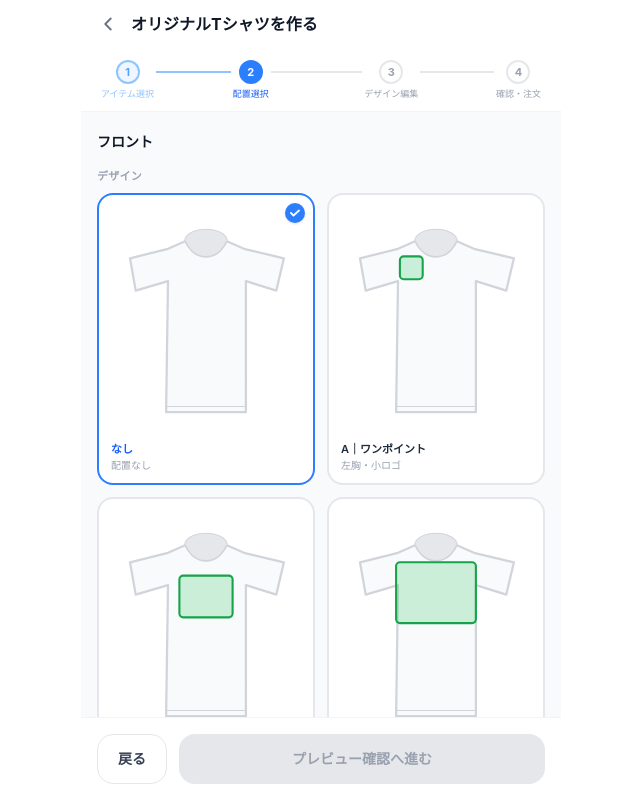
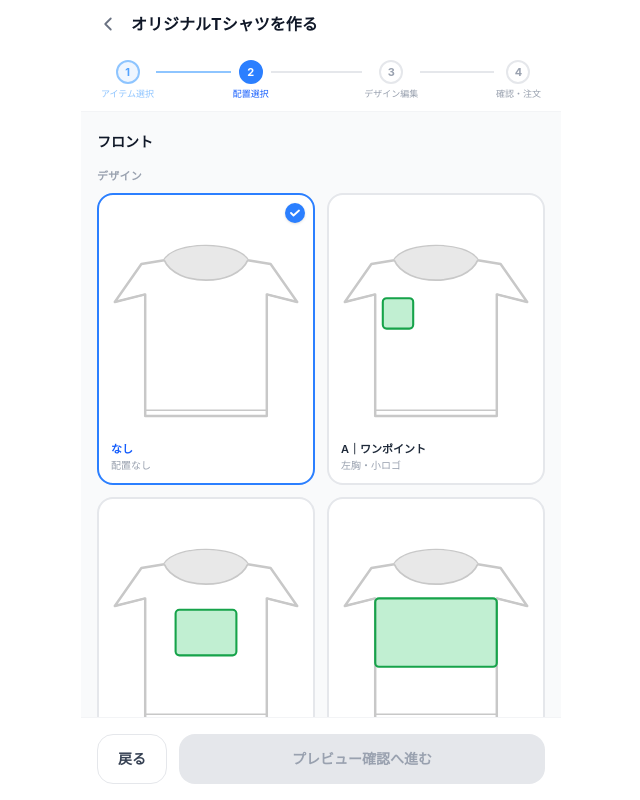
Before and after one commit to HHH002/inkdrop, a Next.js app: page /designs/1/placement in a window 1280 px wide. Shown: the top 800 px of the page, without its empty margins (319-959 px from the left). Built offline with nearby package versions, Linux system fonts and the light colour scheme.

Commit message:
feat: redesign placement card t-shirt SVG to match reference flat illustration style
New body path with proper collar band, sleeve openings, and hem line.
Updated all zone positions to match new 100×120 viewBox proportions.

Co-Authored-By: Claude Sonnet 4.6 <noreply@anthropic.com>

```diff
--- a/src/app/designs/[id]/placement/page.tsx
+++ b/src/app/designs/[id]/placement/page.tsx
@@ -78,15 +78,6 @@ const TEXT_IDS = new Set<string>(['AT1','AT2','AT3','CT1','CT3','CT4','BT1','BT2
 // ── TシャツSVGプレビュー ─────────────────────────────────────
 interface Zone { x: number; y: number; w: number; h: number }
 
-// ProductMockup と同じフラットスタイル (viewBox 0 0 100 120)
-// Body path: ProductMockup tshirt path を 400×440 → 100×120 にスケール
-const SHIRT_BODY = 'M39,18 C40,10 60,10 61,18 L70,22 L91,27 L87,44 L71,39 L71,108 L29,108 L30,39 L13,44 L10,27 L30,22 Z'
-// 衿（前: U字深め、後ろ: 浅め）
-const COLLAR_FILL_F = 'M39,18 C40,10 60,10 61,18 C56,29 44,29 39,18 Z'
-const COLLAR_FILL_B = 'M39,18 C40,10 60,10 61,18 C59,23 41,23 39,18 Z'
-const COLLAR_LINE_F = 'M39,18 C44,29 56,29 61,18'
-const COLLAR_LINE_B = 'M39,18 C41,23 59,23 61,18'
-
 function TshirtSVG({
   side, design, text, textMark, designUrl, designName,
 }: {
@@ -97,30 +88,34 @@ function TshirtSVG({
   designUrl?: string | null
   designName?: string | null
 }) {
+  // 本体アウトライン: 衿左(28,28)→上部曲線→衿右(72,28)→右肩→右袖先→右脇→右裾→左裾→左脇→左袖先→左肩→閉じ
+  const BODY = 'M28,28 C34,18 66,18 72,28 L84,30 L98,50 L82,46 L82,110 L18,110 L18,46 L2,50 L16,30 Z'
+  // 衿バンド塗り（外カーブ〜内カーブで囲んだ帯）
+  const COL_FILL_F = 'M28,28 C34,18 66,18 72,28 C66,42 34,42 28,28 Z'
+  const COL_FILL_B = 'M28,28 C34,18 66,18 72,28 C66,35 34,35 28,28 Z'
+  // 衿内縁ライン
+  const COL_LINE_F = 'M28,28 C34,42 66,42 72,28'
+  const COL_LINE_B = 'M28,28 C34,35 66,35 72,28'
+
   return (
     <svg viewBox="0 0 100 120" fill="none" xmlns="http://www.w3.org/2000/svg" className="w-full h-full">
-      {/* 本体 */}
-      <path d={SHIRT_BODY} fill="#F9FAFB" stroke="#D1D5DB" strokeWidth="1.2" strokeLinejoin="round" />
-      {/* 衿エリア */}
-      <path d={side === 'front' ? COLLAR_FILL_F : COLLAR_FILL_B} fill="#E5E7EB" />
-      <path d={side === 'front' ? COLLAR_LINE_F : COLLAR_LINE_B} stroke="#D1D5DB" strokeWidth="0.9" fill="none" />
-      {/* 袖付け線 */}
-      <line x1="30" y1="39" x2="13" y2="44" stroke="#D1D5DB" strokeWidth="0.7" />
-      <line x1="71" y1="39" x2="87" y2="44" stroke="#D1D5DB" strokeWidth="0.7" />
-      {/* サイドステッチ */}
-      <line x1="30" y1="39" x2="29" y2="108" stroke="#D1D5DB" strokeWidth="0.5" strokeDasharray="2,2" />
-      <line x1="71" y1="39" x2="71" y2="108" stroke="#D1D5DB" strokeWidth="0.5" strokeDasharray="2,2" />
+      <path d={BODY} fill="#FFFFFF" stroke="#C8C8C8" strokeWidth="1.3" strokeLinejoin="round" />
+      <path d={side === 'front' ? COL_FILL_F : COL_FILL_B} fill="#E8E8E8" stroke="none" />
+      <path d={side === 'front' ? COL_LINE_F : COL_LINE_B} stroke="#C8C8C8" strokeWidth="0.9" fill="none" />
+      {/* 袖口ライン */}
+      <line x1="2"  y1="50" x2="18" y2="46" stroke="#C8C8C8" strokeWidth="0.9" />
+      <line x1="98" y1="50" x2="82" y2="46" stroke="#C8C8C8" strokeWidth="0.9" />
       {/* 裾ライン */}
-      <line x1="29" y1="105" x2="71" y2="105" stroke="#D1D5DB" strokeWidth="0.6" />
+      <line x1="18" y1="107" x2="82" y2="107" stroke="#C8C8C8" strokeWidth="0.8" />
 
       {side === 'back' && !design && !text && !textMark && (
-        <text x="50" y="72" textAnchor="middle" fontSize="7" fill="#C4C4C4" fontFamily="sans-serif" letterSpacing="1">BACK</text>
+        <text x="50" y="76" textAnchor="middle" fontSize="7" fill="#C8C8C8" fontFamily="sans-serif" letterSpacing="1">BACK</text>
       )}
 
       {/* デザインエリア */}
       {design && !designUrl && (
         <rect x={design.x} y={design.y} width={design.w} height={design.h}
-          fill="rgba(34,197,94,0.22)" stroke="#16A34A" strokeWidth="1.1" rx="2" />
+          fill="rgba(34,197,94,0.28)" stroke="#16A34A" strokeWidth="1.1" rx="2" />
       )}
       {design && designUrl && (
         <>
@@ -135,7 +130,7 @@ function TshirtSVG({
       {text && (
         <>
           <rect x={text.x} y={text.y} width={text.w} height={text.h}
-            fill="rgba(34,197,94,0.15)" stroke="#16A34A" strokeWidth="0.9" rx="1" strokeDasharray="3,2" />
+            fill="rgba(34,197,94,0.18)" stroke="#16A34A" strokeWidth="0.9" rx="1" strokeDasharray="3,2" />
           <text x={text.x + text.w / 2} y={text.y + text.h / 2 + 2}
             textAnchor="middle" fontSize="4" fontWeight="700" fill="#16A34A" fontFamily="sans-serif">
             {designName ? designName.slice(0, 14) : 'TEXT'}
@@ -146,8 +141,8 @@ function TshirtSVG({
       {/* テキストマーク（テキストのみパターン） */}
       {textMark && (
         <>
-          <rect x={textMark.x - 17} y={textMark.y - 4} width="34" height="8"
-            fill="rgba(34,197,94,0.15)" stroke="#16A34A" strokeWidth="0.9" rx="1" strokeDasharray="3,2" />
+          <rect x={textMark.x - 18} y={textMark.y - 4} width="36" height="8"
+            fill="rgba(34,197,94,0.18)" stroke="#16A34A" strokeWidth="0.9" rx="1" strokeDasharray="3,2" />
           <text x={textMark.x} y={textMark.y + 1}
             textAnchor="middle" fontSize="4" fontWeight="700" fill="#16A34A" fontFamily="sans-serif">
             {designName ? designName.slice(0, 14) : 'TEXT'}
@@ -162,30 +157,30 @@ function getTshirtProps(id: string): Parameters<typeof TshirtSVG>[0] {
   switch (id) {
     // フロント デザイン
     case 'none':      return { side: 'front' }
-    case 'A':         return { side: 'front', design: { x: 31, y: 26, w: 12, h: 12 } }
-    case 'C1':        return { side: 'front', design: { x: 36, y: 34, w: 28, h: 22 } }
-    case 'C2':        return { side: 'front', design: { x: 29, y: 27, w: 42, h: 32 } }
+    case 'A':         return { side: 'front', design: { x: 22, y: 48, w: 16, h: 16 } }
+    case 'C1':        return { side: 'front', design: { x: 34, y: 52, w: 32, h: 24 } }
+    case 'C2':        return { side: 'front', design: { x: 18, y: 46, w: 64, h: 36 } }
     // フロント テキスト
-    case 'AT1':       return { side: 'front', textMark: { x: 36, y: 34 } }
-    case 'AT2':       return { side: 'front', textMark: { x: 62, y: 60 } }
-    case 'AT3':       return { side: 'front', textMark: { x: 63, y: 76 } }
-    case 'CT1':       return { side: 'front', textMark: { x: 50, y: 62 } }
+    case 'AT1':       return { side: 'front', textMark: { x: 30, y: 54 } }
+    case 'AT2':       return { side: 'front', textMark: { x: 64, y: 70 } }
+    case 'AT3':       return { side: 'front', textMark: { x: 66, y: 86 } }
+    case 'CT1':       return { side: 'front', textMark: { x: 50, y: 72 } }
     // フロント デザイン+テキスト
-    case 'CT3':       return { side: 'front', text: { x: 29, y: 25, w: 42, h: 7 }, design: { x: 29, y: 34, w: 42, h: 28 } }
-    case 'CT4':       return { side: 'front', design: { x: 29, y: 25, w: 42, h: 28 }, text: { x: 29, y: 55, w: 42, h: 7 } }
+    case 'CT3':       return { side: 'front', text: { x: 18, y: 44, w: 64, h: 8 }, design: { x: 18, y: 54, w: 64, h: 34 } }
+    case 'CT4':       return { side: 'front', design: { x: 18, y: 44, w: 64, h: 34 }, text: { x: 18, y: 80, w: 64, h: 8 } }
     // バック デザイン
     case 'none-back': return { side: 'back' }
-    case 'B1':        return { side: 'back',  design: { x: 39, y: 26, w: 22, h: 52 } }
-    case 'B2':        return { side: 'back',  design: { x: 27, y: 48, w: 46, h: 24 } }
+    case 'B1':        return { side: 'back',  design: { x: 39, y: 40, w: 22, h: 54 } }
+    case 'B2':        return { side: 'back',  design: { x: 18, y: 62, w: 64, h: 26 } }
     // バック テキスト
-    case 'BT1':       return { side: 'back',  textMark: { x: 50, y: 36 } }
-    case 'BT2':       return { side: 'back',  textMark: { x: 50, y: 58 } }
-    case 'BT3':       return { side: 'back',  textMark: { x: 50, y: 78 } }
+    case 'BT1':       return { side: 'back',  textMark: { x: 50, y: 48 } }
+    case 'BT2':       return { side: 'back',  textMark: { x: 50, y: 68 } }
+    case 'BT3':       return { side: 'back',  textMark: { x: 50, y: 88 } }
     // バック デザイン+テキスト
-    case 'D1':        return { side: 'back',  design: { x: 39, y: 24, w: 22, h: 44 }, text: { x: 29, y: 72, w: 42, h:  9 } }
-    case 'D2':        return { side: 'back',  design: { x: 39, y: 22, w: 22, h: 42 }, text: { x: 25, y: 68, w: 50, h: 13 } }
-    case 'D3':        return { side: 'back',  design: { x: 27, y: 42, w: 46, h: 22 }, text: { x: 34, y: 68, w: 32, h:  9 } }
-    case 'D4':        return { side: 'back',  design: { x: 27, y: 40, w: 46, h: 22 }, text: { x: 25, y: 66, w: 50, h: 13 } }
+    case 'D1':        return { side: 'back',  design: { x: 39, y: 38, w: 22, h: 48 }, text: { x: 18, y: 90, w: 64, h: 10 } }
+    case 'D2':        return { side: 'back',  design: { x: 39, y: 36, w: 22, h: 46 }, text: { x: 14, y: 86, w: 72, h: 14 } }
+    case 'D3':        return { side: 'back',  design: { x: 18, y: 56, w: 64, h: 26 }, text: { x: 28, y: 86, w: 44, h: 10 } }
+    case 'D4':        return { side: 'back',  design: { x: 18, y: 54, w: 64, h: 26 }, text: { x: 14, y: 84, w: 72, h: 14 } }
     default:          return { side: 'front' }
   }
 }
```
